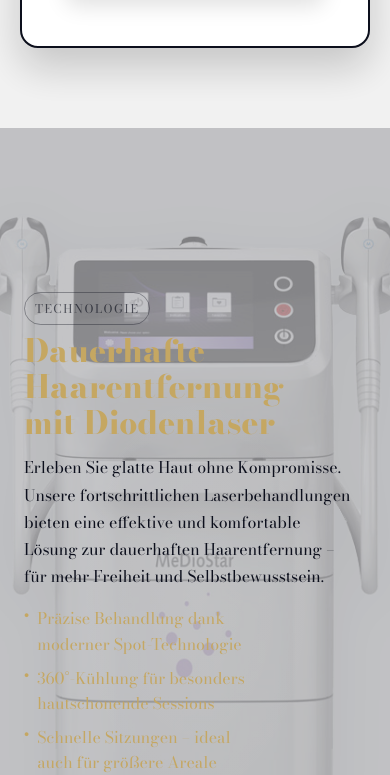
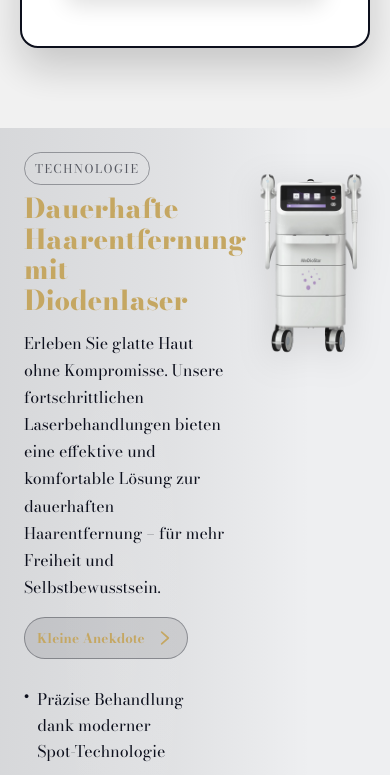
Before and after one commit to eliaspst/pilot-project, a React (Create React App) app: page / in a window 390 px wide. Shown: the part 1067-1842 px from the top of the page. Built offline with nearby package versions, Linux system fonts and the light colour scheme.

Commit message:
Anekdote

```diff
--- a/src/pages/Home.css
+++ b/src/pages/Home.css
@@ -134,64 +134,64 @@
 }
 
 /* ===== LASER  ===== */
-.LaserSection {
+.LaserSection{
   position: relative;
   isolation: isolate;
-  min-height: 100svh;            /* volle Bildschirmhöhe (Mobile-safe) */
-  min-height: 100vh;
+  min-height: 90svh;
   padding: clamp(24px, 4vw, 56px);
-  overflow: hidden;               /* „beschränkt nach oben“ – nichts ragt raus */
+  overflow: hidden;
   background: #eeeff1;
+
+  --laserW: min(44vw, 560px);
+  --laserOffset: clamp(16px, 3vw, 40px);
 }
 
-/* zarter Verlauf links für Lesbarkeit des Textes */
 .LaserSection::after {
-  content: "";
-  position: absolute;
-  inset: 0;
-  z-index: -1;
+  content:"";
+  position:absolute; inset:0;
+  z-index:-1;
   background: linear-gradient(90deg,
-    rgba(10,12,16,.12) 0%,
-    rgba(10,12,16,.06) 35%,
-    rgba(10,12,16,0) 70%);
+    rgba(10,12,16,.14) 0%,
+    rgba(10,12,16,.08) 40%,
+    rgba(10,12,16,0) 75%);
 }
 
-/* === VOLLFLÄCHIGES BILD HINTEN === */
-.laserMedia {
+.laserMedia{
   position: absolute;
-  inset: 0;            /* füllt die komplette Section */
-  z-index: -2;         /* hinter allem anderen */
+  top: 50%;
+  right: var(--laserOffset);
+  transform: translateY(-50%);
+  width: var(--laserW);
+  z-index: 0;
   pointer-events: none;
 }
-
-.laserMedia img {
+.laserMedia img{
   width: 100%;
-  height: 100%;
-  object-fit: cover;
-  object-position: 50% 15%;
-  opacity: .28;
-  mix-blend-mode: multiply;
-  filter: contrast(1.02) saturate(.95) drop-shadow(0 10px 24px rgba(0,0,0,.12));
+  height: auto;
+  object-fit: contain;
+  object-position: right center;
+  opacity: 1;
+  mix-blend-mode: normal;
+  filter: drop-shadow(0 10px 24px rgba(0,0,0,.12)) contrast(1.02) saturate(.98);
 }
 
-/* === TEXT OVERLAY === */
-.laserGrid {
-  /* platzhalter für Text-Layout; Inhalt vertikal angenehm positionieren */
+.laserGrid{
   max-width: 1200px;
   margin: 0 auto;
   display: grid;
-  align-content: center;        /* vertikal in der Section ausrichten */
-  min-height: inherit;          /* nutzt die volle Höhe */
+  align-content: center;
+  min-height: inherit;
+
+  padding-right: calc(var(--laserW) + var(--laserOffset) + clamp(8px,1.5vw,16px));
 }
 
 .laserText {
   position: relative;
   z-index: 1;
-  max-width: 720px;             /* steht „auf“ dem Laser */
+  max-width: 720px;
   text-wrap: balance;
 }
 
-/* Optionaler, sehr leichter „Glow“ direkt unter dem Textblock */
 .laserText::before {
   content: "";
   position: absolute;
@@ -201,7 +201,6 @@
   border-radius: 16px;
 }
 
-/* Typo */
 .laserText h3 {
   color: var(--text);
   font-size: clamp(32px, 4.2vw, 56px);
@@ -233,6 +232,7 @@
   list-style: none;
 }
 .specList li {
+  color: var(--accent);
   display: flex;
   align-items: flex-start;
   gap: 10px;
@@ -240,7 +240,7 @@
 }
 .specList li::before {
   content: "•";
-  color: var(--text);
+  color: var(--accent);
   font-weight: 900;
   line-height: 1;
   margin-top: 2px;
@@ -259,26 +259,109 @@
 }
 .cta:hover { transform: translateY(-1px); }
 
-/* === MOBILE TUNING === */
 @media (max-width: 860px) {
-  /* Bild bleibt vollflächig; für mehr Laser ggf. Center */
-  .laserMedia img {
-    object-position: 50% 35%;   /* etwas höher zeigen */
-    opacity: .35;               /* leicht kräftiger unter Text */
+  .laserGrid{
+    display: grid;
+    grid-template-columns: minmax(0, 1fr) minmax(120px, 32vw);
+    align-items: start;
+    gap: clamp(12px, 4vw, 20px);
+    padding-right: 0;
   }
 
-  .LaserSection::after {
-    background: rgba(10,12,16,.20); /* gleichmäßiger Schimmer auf klein */
+  .laserMedia{
+    position: static;
+    top: auto; right: auto; transform: none;
+    width: 100%;
+    justify-self: end;
+    z-index: 0;
+    display: block;
   }
 
-  .laserGrid {
-    padding-top: 6vh;           /* etwas Luft nach oben */
+  .laserMedia img{
+    width: clamp(140px, 32vw, 220px); /* kontrollierte Größe fürs Gerät */
+    height: auto;
+    object-fit: contain;
+    object-position: right center;
+    opacity: 1;
+    mix-blend-mode: normal;
+    filter: drop-shadow(0 8px 18px rgba(0,0,0,.12));
   }
 
-  .laserText {
-    max-width: 680px;
+  .laserText{
+    max-width: none;
+  }
+
+  .laserText h3{
+    font-size: clamp(26px, 7vw, 40px);
+  }
+
+  .LaserSection::after{
+    background: linear-gradient(90deg,
+      rgba(10,12,16,.10) 0%,
+      rgba(10,12,16,.06) 45%,
+      rgba(10,12,16,0) 80%);
   }
 }
+
+/* --- Anecdote Arrow --- */
+.anecdoteWrap{
+  --t: .38s;
+  --e: cubic-bezier(.22,.61,.36,1);
+  margin: 10px 0 18px;
+}
+
+.anecdoteBtn{
+  display: inline-flex; align-items: center; gap: 10px;
+  padding: 10px 12px;
+  border-radius: 999px;
+  background: color-mix(in srgb, var(--accent) 10%, #fff 0%);
+  border: 1px solid color-mix(in srgb, var(--accent) 35%, transparent);
+  color: var(--text); font-weight: 700; cursor: pointer;
+  transition: box-shadow var(--t) var(--e), transform .12s ease, background .2s ease;
+}
+.anecdoteBtn:hover{ box-shadow: 0 8px 18px rgba(0,0,0,.08) inset; transform: translateY(-1px); }
+.anecdoteBtn:focus-visible{ outline: 2px solid color-mix(in srgb, var(--text) 55%, transparent); outline-offset: 3px; }
+
+.anecdoteIcon{ transition: transform var(--t) var(--e); }
+.anecdoteWrap.is-open .anecdoteIcon{ transform: rotate(90deg); }
+
+.anecdotePanel{
+  overflow: clip;
+  max-height: 0;
+  opacity: 0;
+  transform: translateX(12px);
+  transition:
+    max-height var(--t) var(--e),
+    opacity var(--t) var(--e),
+    transform var(--t) var(--e);
+  will-change: transform, opacity, max-height;
+}
+.anecdotePanel p{
+  margin: 10px 4px 0;
+  padding: 12px 14px;
+  border-radius: 14px;
+  background: color-mix(in srgb, var(--accent) 6%, #fff 0%);
+  border: 1px solid color-mix(in srgb, var(--accent) 25%, transparent);
+  line-height: 1.65;
+  box-shadow: 0 10px 22px rgba(0,0,0,.06);
+}
+
+.anecdoteWrap.is-open .anecdotePanel{
+  max-height: 260px;   /* reicht für ~5 Zeilen */
+  opacity: 1;
+  transform: translateX(0);
+}
+
+/* Bewegungsreduzierung respektieren */
+@media (prefers-reduced-motion: reduce){
+  .anecdotePanel, .anecdoteIcon, .anecdoteBtn{ transition: none !important; }
+}
+
+/* Optional: auf großen Screens näher ans Gerät rücken */
+@media (min-width: 1024px){
+  .anecdoteWrap{ margin-right: -6px; }
+}
+
 
 
 /* ===== UNSERE STUDIOS ===== */
--- a/src/pages/Home.jsx
+++ b/src/pages/Home.jsx
@@ -72,6 +72,36 @@ export default function Home() {
       timerRef.current = null;
     }
   }
+
+  function AnecdoteArrow() {
+  const [open, setOpen] = React.useState(false);
+  const id = "laser-anecdote";
+
+  return (
+    <div className={`anecdoteWrap ${open ? "is-open" : ""}`}>
+      <button
+        className="anecdoteBtn"
+        aria-expanded={open}
+        aria-controls={id}
+        onClick={() => setOpen(o => !o)}
+      >
+        <span className="anecdoteLabel">Kleine Anekdote</span>
+        <svg className="anecdoteIcon" width="20" height="20" viewBox="0 0 24 24" aria-hidden="true">
+          <path d="M8 5l8 7-8 7" fill="none" stroke="currentColor" strokeWidth="2" strokeLinecap="round" strokeLinejoin="round"/>
+        </svg>
+      </button>
+
+      <div id={id} className="anecdotePanel" role="region">
+        <p>
+          Als wir den MeDioStar getestet haben, nannten wir ihn intern „Medi”.
+          Nach den ersten Ergebnissen blieb der Spitzname – weil alles so
+          <em> medizinisch präzise</em> war. Seitdem prüfen wir jede Neuerung gegen „Medi-Standard“. 🙂
+        </p>
+      </div>
+    </div>
+  );
+}
+
 
   const goPrev = () => {
     stopAuto();
@@ -162,6 +192,8 @@ export default function Home() {
               dauerhaften Haarentfernung – für mehr Freiheit und Selbstbewusstsein.
             </p>
 
+            <AnecdoteArrow />
+
             <ul className="specList">
               <li>Präzise Behandlung dank moderner Spot-Technologie</li>
               <li>360°-Kühlung für besonders hautschonende Sessions</li>
@@ -169,7 +201,7 @@ export default function Home() {
               <li>Geeignet für verschiedene Haut- und Haartypen</li>
             </ul>
 
-            <button className="cta" onClick={() => window.location.href = '/faq/studien'}>
+            <button className="cta" onClick={() => window.location.href = '/tipps/studien'}>
               Klinische Studien dazu
             </button>
           </div>
```
